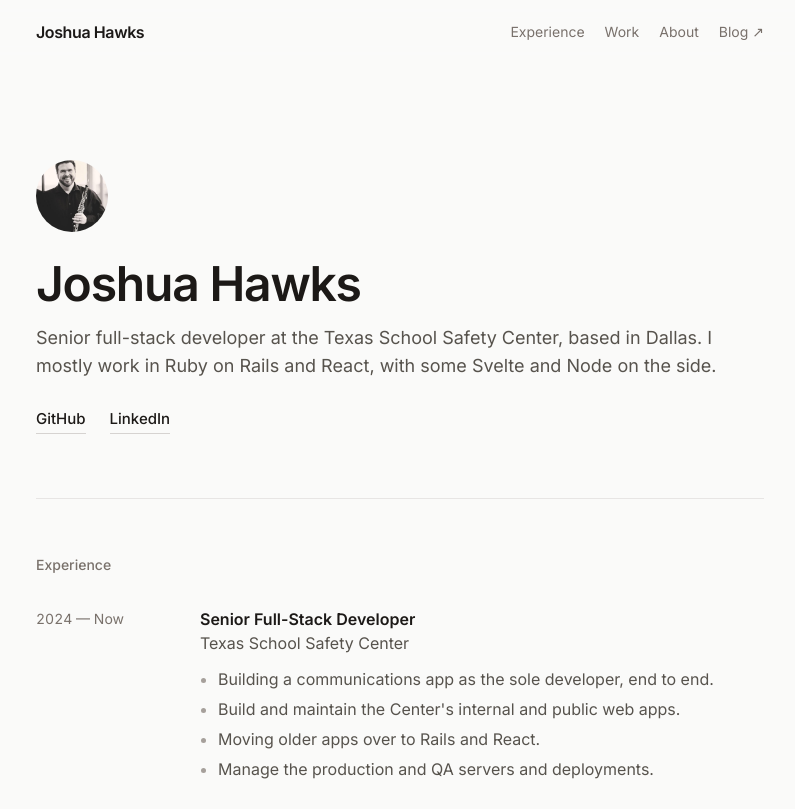
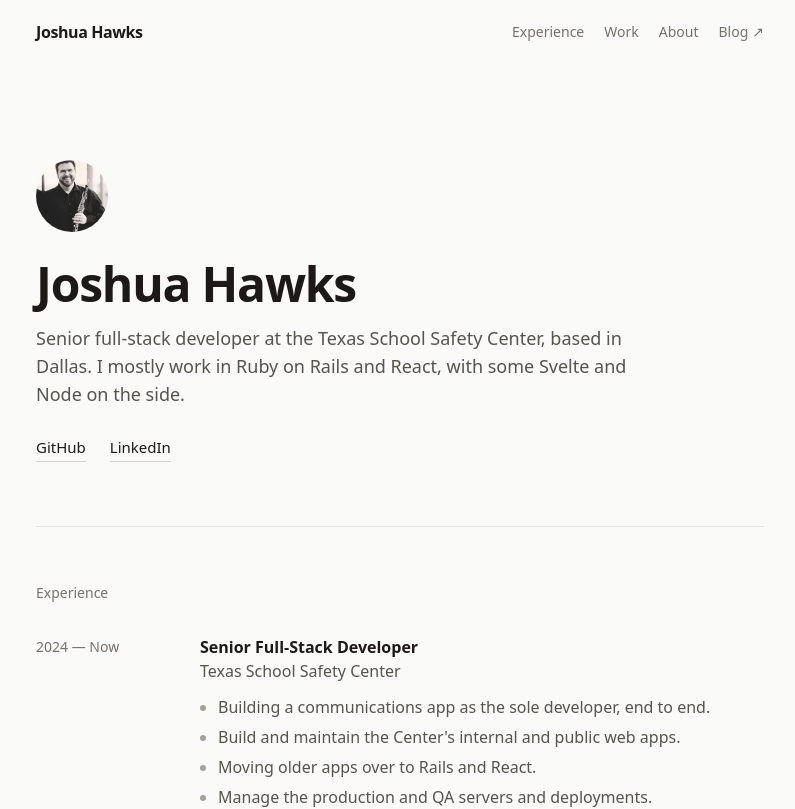
Before and after one commit to jdhawks2132/svelte-portfolio, a SvelteKit app: page / in a window 1280 px wide. Shown: the top 809 px of the page, without its empty margins (240-1035 px from the left). Built offline with nearby package versions, Linux system fonts and the light colour scheme; a web font is replaced by a local one.

Commit message:
tweaks due to lighthouse findings

```diff
--- a/package.json
+++ b/package.json
@@ -15,6 +15,7 @@
 	},
 	"devDependencies": {
 		"@eslint/js": "^10.0.1",
+		"@fontsource-variable/inter": "^5.3.0",
 		"@sveltejs/adapter-auto": "^7.0.1",
 		"@sveltejs/kit": "^2.70.3",
 		"@sveltejs/vite-plugin-svelte": "^7.3.1",
--- a/src/app.css
+++ b/src/app.css
@@ -1,7 +1,8 @@
 @import 'tailwindcss';
+@import '@fontsource-variable/inter/opsz.css';
 
 @theme {
-	--font-sans: 'Inter', ui-sans-serif, system-ui, sans-serif;
+	--font-sans: 'Inter Variable', ui-sans-serif, system-ui, sans-serif;
 }
 
 @layer base {
--- a/src/app.html
+++ b/src/app.html
@@ -22,12 +22,6 @@
 		<link rel="icon" href="%sveltekit.assets%/favicon.ico" />
 		<meta name="viewport" content="width=device-width, initial-scale=1" />
 		<meta name="color-scheme" content="light dark" />
-		<link rel="preconnect" href="https://fonts.googleapis.com" />
-		<link rel="preconnect" href="https://fonts.gstatic.com" crossorigin />
-		<link
-			rel="stylesheet"
-			href="https://fonts.googleapis.com/css2?family=Inter:opsz,wght@14..32,400..700&display=swap"
-		/>
 		%sveltekit.head%
 	</head>
 
--- a/src/routes/+layout.svelte
+++ b/src/routes/+layout.svelte
@@ -1,11 +1,16 @@
 <script>
 	import '../app.css';
+	import interLatin from '@fontsource-variable/inter/files/inter-latin-opsz-normal.woff2?url';
 	import { page } from '$app/state';
 	import Navbar from '$lib/components/Navbar.svelte';
 	import Transition from '$lib/components/Transition.svelte';
 
 	let { children } = $props();
 </script>
+
+<svelte:head>
+	<link rel="preload" href={interLatin} as="font" type="font/woff2" crossorigin="anonymous" />
+</svelte:head>
 
 <a
 	href="#content"
--- a/svelte.config.js
+++ b/svelte.config.js
@@ -3,7 +3,11 @@ import adapter from '@sveltejs/adapter-auto';
 /** @type {import('@sveltejs/kit').Config} */
 const config = {
 	kit: {
-		adapter: adapter()
+		adapter: adapter(),
+		// The whole stylesheet is ~17 KB (~5 KB gzipped); inline it to skip a render-blocking request.
+		inlineStyleThreshold: 20480,
+		// Root-absolute asset URLs so the inlined @font-face paths also resolve on nested routes (e.g. 404s).
+		paths: { relative: false }
 	}
 };
 
```
Also changed, not shown: 1 other file (tests, documents, lock files or other folders).
